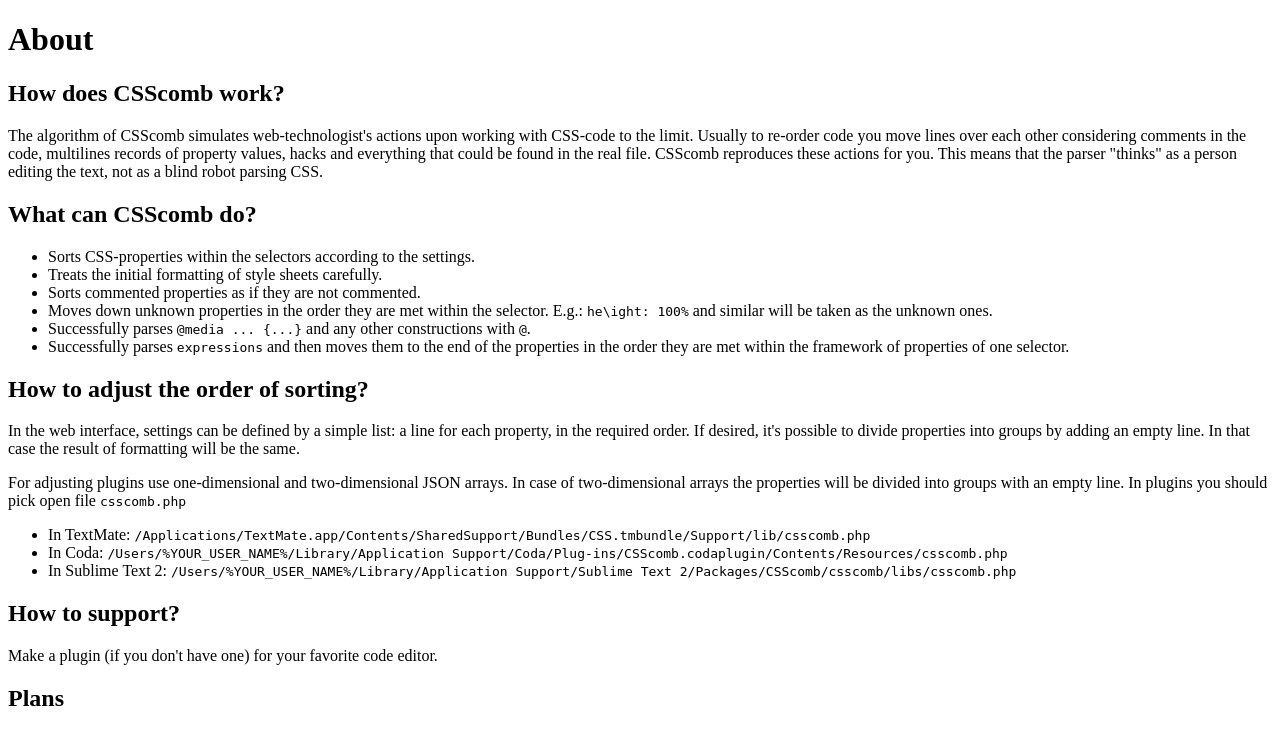
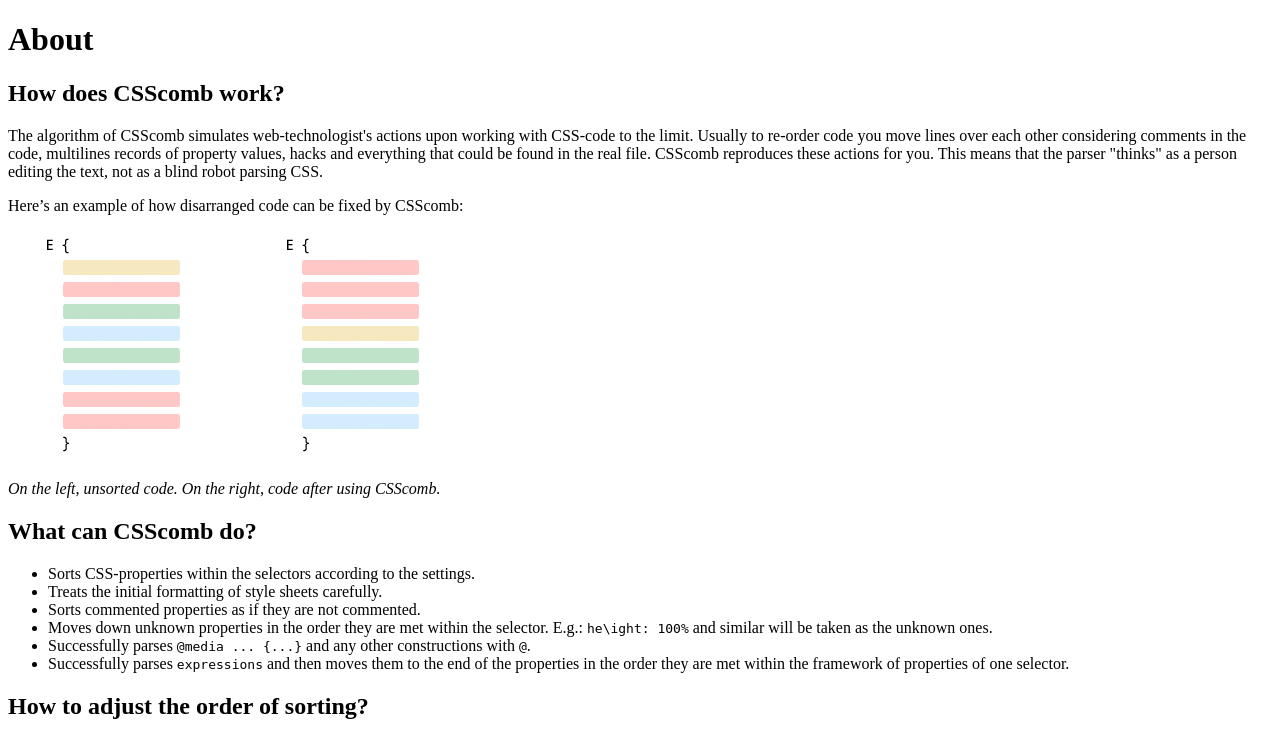
Before and after one commit to csscomb/csscomb, a PHP site: page /about/ in a window 1280 px wide. Shown: the part 114-847 px from the top of the page. Run offline with PHP 8.4, Linux system fonts and the light colour scheme; data that the repository does not hold is empty; some libraries are stand-ins or nearby versions.

Commit message:
Fixed #92: Show example “before” and “after” CSS on About page

```diff
--- a/www/about/index.php
+++ b/www/about/index.php
@@ -12,6 +12,10 @@ if($lang=='ru'){
 		   Для пересортировки обычно перемещают строки относительно друг друга, учитывая комметарии в коде, многострочные записи значений свойств, хаки и всё,
 		   что может встретиться в реальном файле. CSScomb воспроизводит такие действия за вас.
 		   Это означает, что парсер по своей природе «думает» как человек редактирующий текст, а не как слепой робот, разбирающий CSS по косточкам.</p>
+
+		<p>Вот пример того, как неопрятный код может быть причесан с помощью CSScomb:</p>
+		<p><img src="/static/i/comb-your-code.png" alt="Comb your code"></p>
+		<p><em>Слева неотсортированный код. Справа код, отсортированный CSScomb.</em></p>
 
 		<h2>Что умеет CSScomb?</h2>
 		<ul>
@@ -50,6 +54,10 @@ else{
 lines over each other considering comments in the code, multilines records of property values, hacks and everything that could be found
 in the real file. CSScomb reproduces these actions for you. This means that the parser "thinks" as a person editing the text, not as a blind robot parsing CSS.</p>
 
+<p>Here’s an example of how disarranged code can be fixed by CSScomb:</p>
+<p><img src="/static/i/comb-your-code.png" alt="Comb your code"></p>
+<p><em>On the left, unsorted code. On the right, code after using CSScomb.</em></p>
+
 <h2>What can CSScomb do?</h2>
 <ul>
     <li>Sorts CSS-properties within the selectors according to the settings.</li>
```
Also changed, not shown: www/static/i/comb-your-code.png (added).
